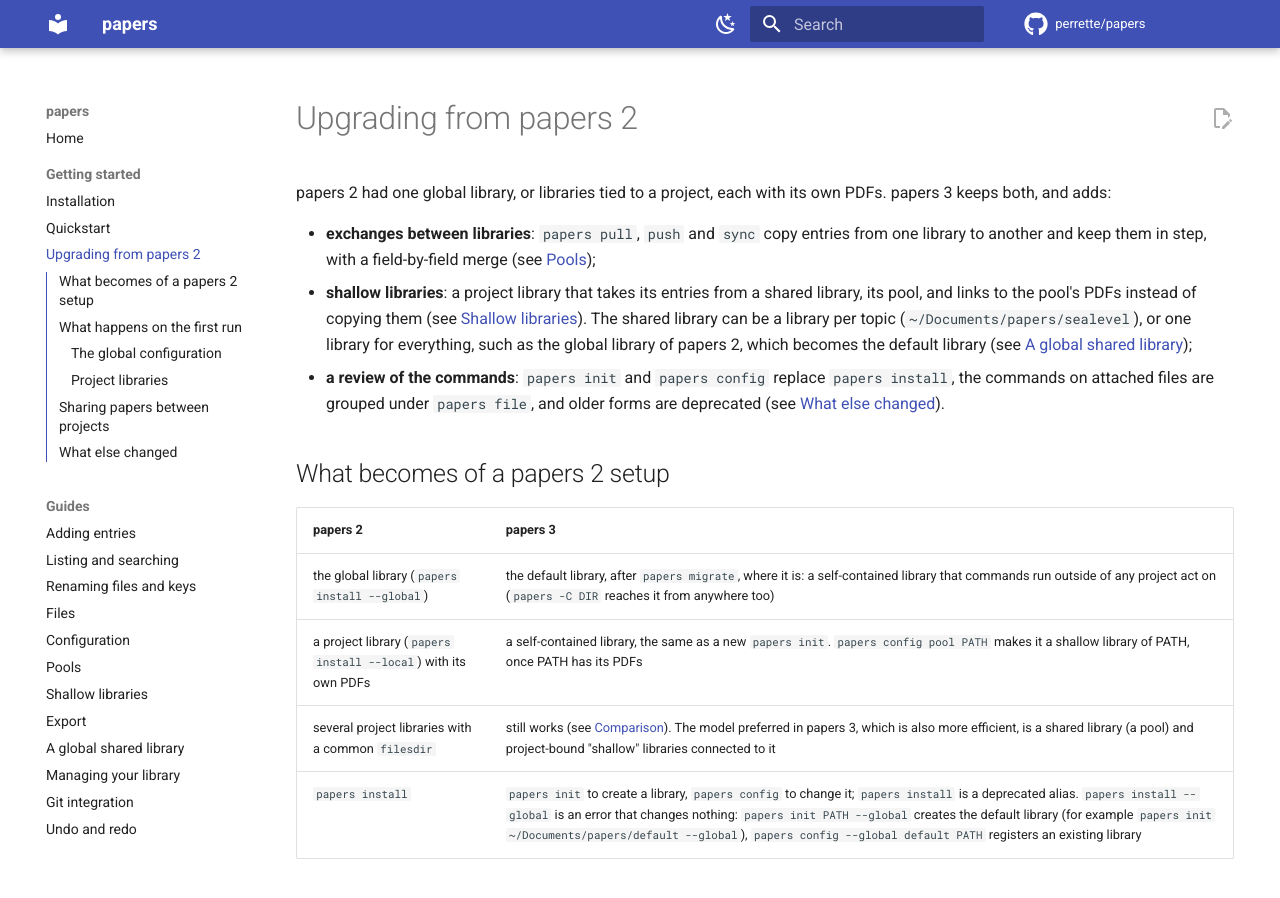
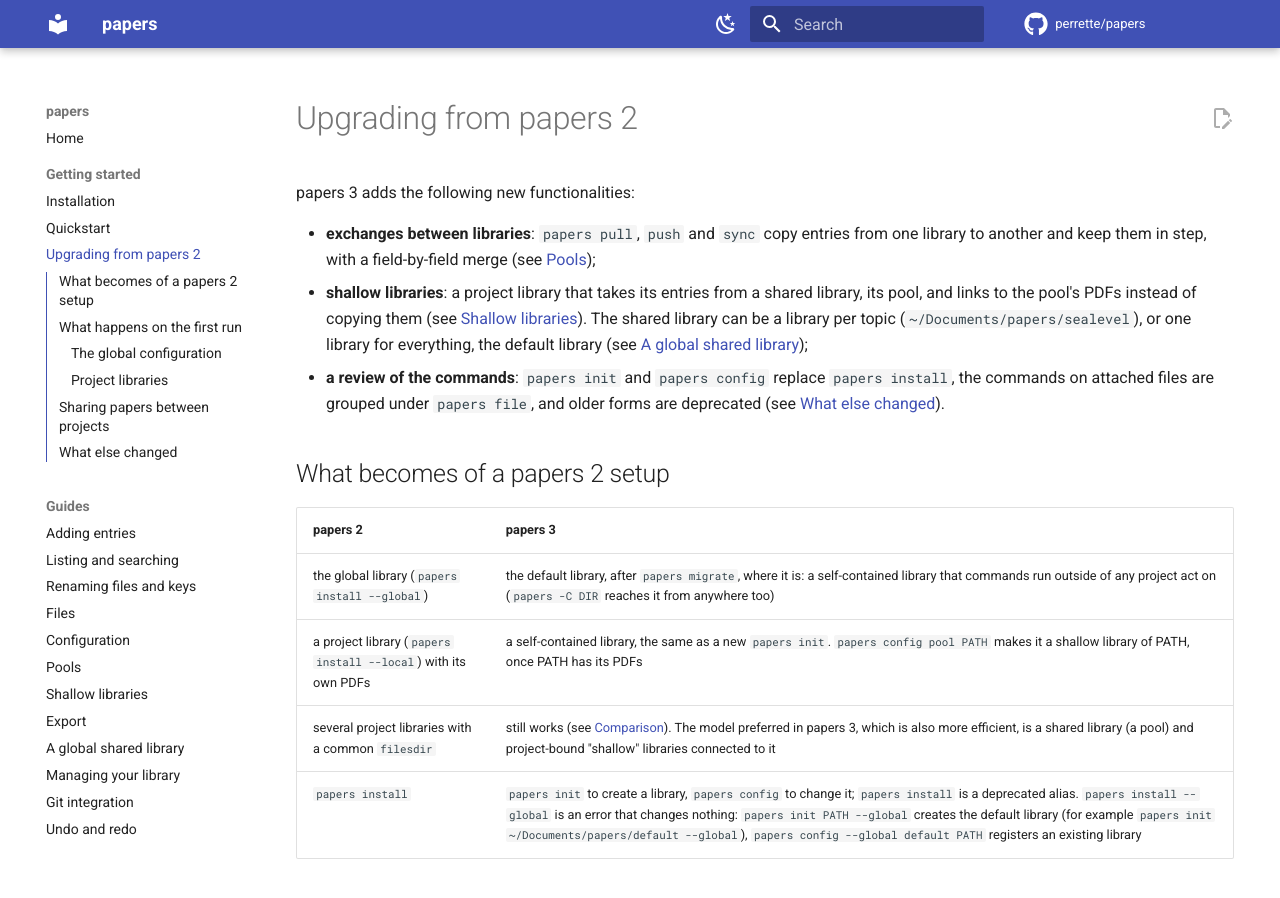
Before and after one commit to perrette/papers, an MkDocs documentation site: the page built from docs/upgrading.md, in a window 1280 px wide and 900 px high. Built offline with MkDocs 1.6.1 and Material for MkDocs 9.7.7, drawn with Linux system fonts in a browser that asks for light colours; comment, search, counter and statistics services are not loaded; the version menu is left out.

Commit message:
docs/upgrading: shorter introduction

```diff
--- a/docs/upgrading.md
+++ b/docs/upgrading.md
@@ -1,7 +1,6 @@
 # Upgrading from papers 2
 
-papers 2 had one global library, or libraries tied to a project, each
-with its own PDFs. papers 3 keeps both, and adds:
+papers 3 adds the following new functionalities:
 
 - **exchanges between libraries**: `papers pull`, `push` and `sync` copy
   entries from one library to another and keep them in step, with a
@@ -10,8 +9,7 @@
   shared library, its pool, and links to the pool's PDFs instead of
   copying them (see [Shallow libraries](shallow-libraries.md)). The shared
   library can be a library per topic (`~/Documents/papers/sealevel`), or
-  one library for everything, such as the global library of papers 2,
-  which becomes the default library (see
+  one library for everything, the default library (see
   [A global shared library](global-library.md));
 - **a review of the commands**: `papers init` and `papers config` replace
   `papers install`, the commands on attached files are grouped under
```
